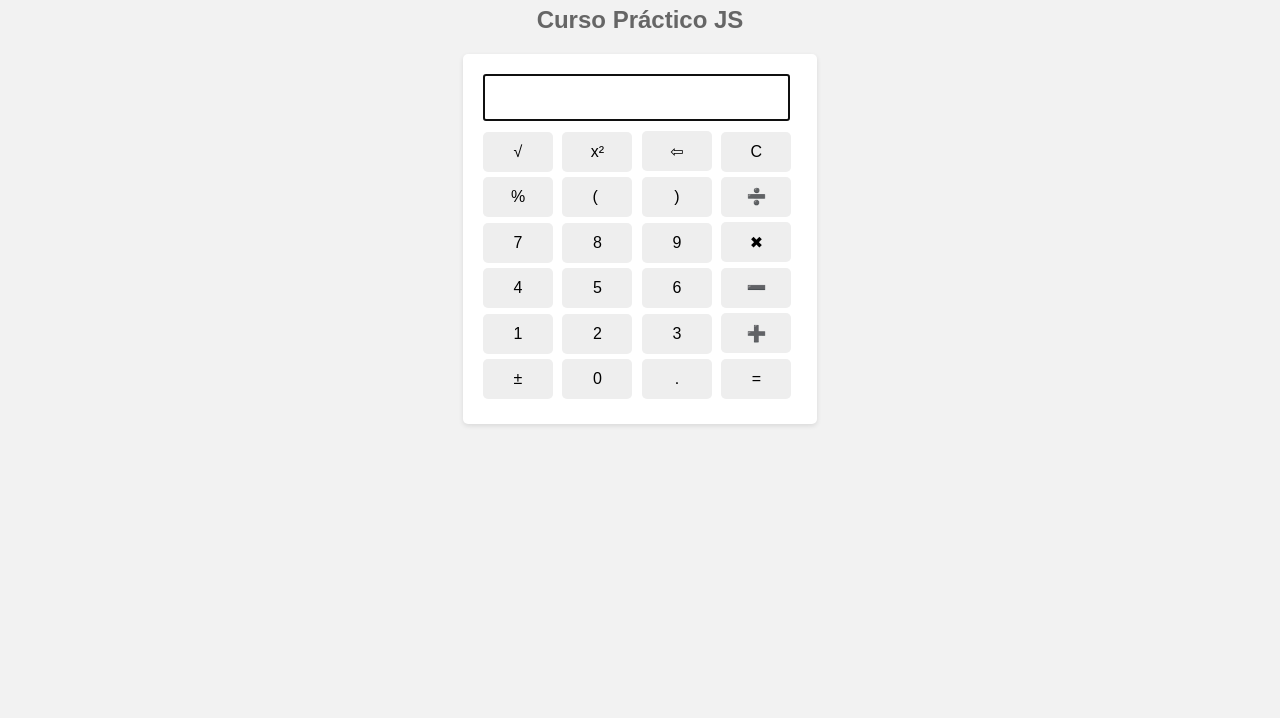
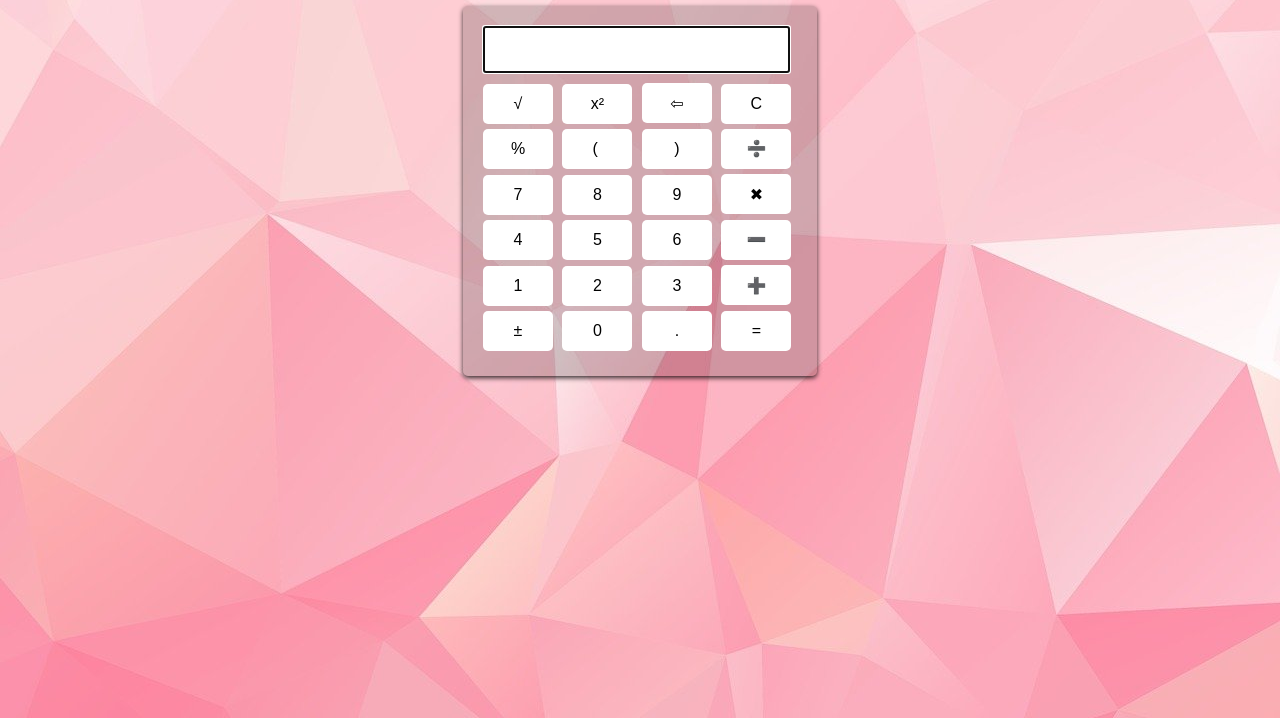
Before and after one commit to Vane-SDev/Calculadora, a website: page index.html in a window 1280 px wide. Shown: the part 82-800 px from the top of the page. Drawn offline with Linux system fonts and the light colour scheme.

Commit message:
agregando estilos

```diff
--- a/index.html
+++ b/index.html
@@ -11,7 +11,7 @@
 
 <body>
     <h1>Calculadora Básica</h1>
-    <h2>Curso Práctico JS</h2>
+
     <div class="calculadora">
         <input type="text" id="pantalla" readonly autofocus>
         <br>
--- a/style.css
+++ b/style.css
@@ -1,6 +1,7 @@
 body {
   font-family: Arial, sans-serif;
-  background-color: #f2f2f2;
+  background-color: #fffbfb00;
+  background-image:url('./assets/background-1311251_1280.jpg')  ;
 }
 
 h1 {
@@ -17,10 +18,10 @@ h2 {
 .calculadora {
   width: 314px;
   margin: 0 auto;
-  background-color: #fff;
+  background-color: #0403032d;
   padding: 20px;
   border-radius: 5px;
-  box-shadow: 0 2px 5px rgba(0, 0, 0, 0.1);
+  box-shadow: 0 2px 5px rgba(0, 0, 0, 0.8);
 }
 
 #pantalla {
@@ -37,7 +38,7 @@ input[type="button"] {
   margin-right: 5px;
   margin-bottom: 5px;
   font-size: 16px;
-  background-color: #eee;
+  background-color: #ffffff;
   border: none;
   border-radius: 5px;
   cursor: pointer;
```
Also changed, not shown: assets/background-1311251_1280.jpg (added).
